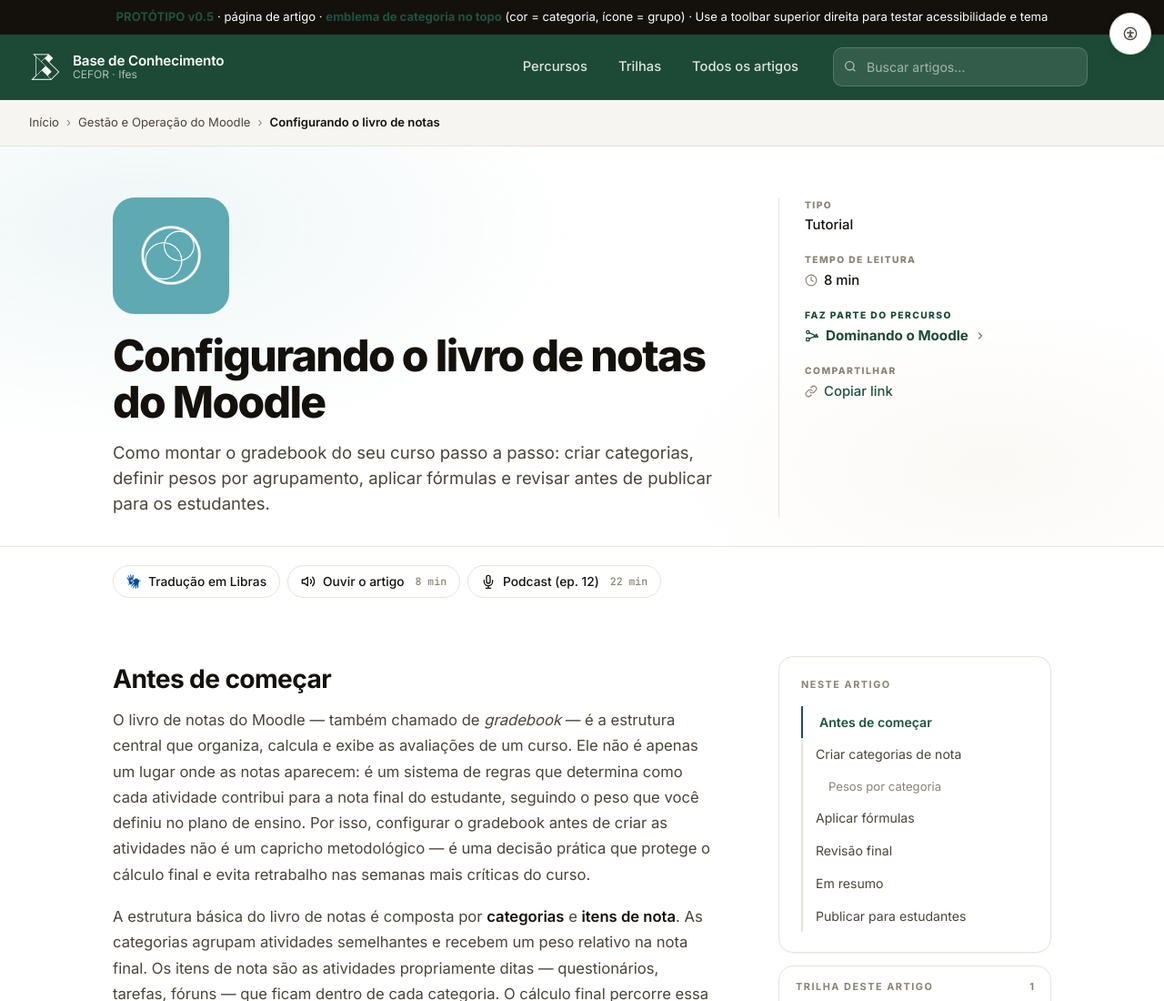
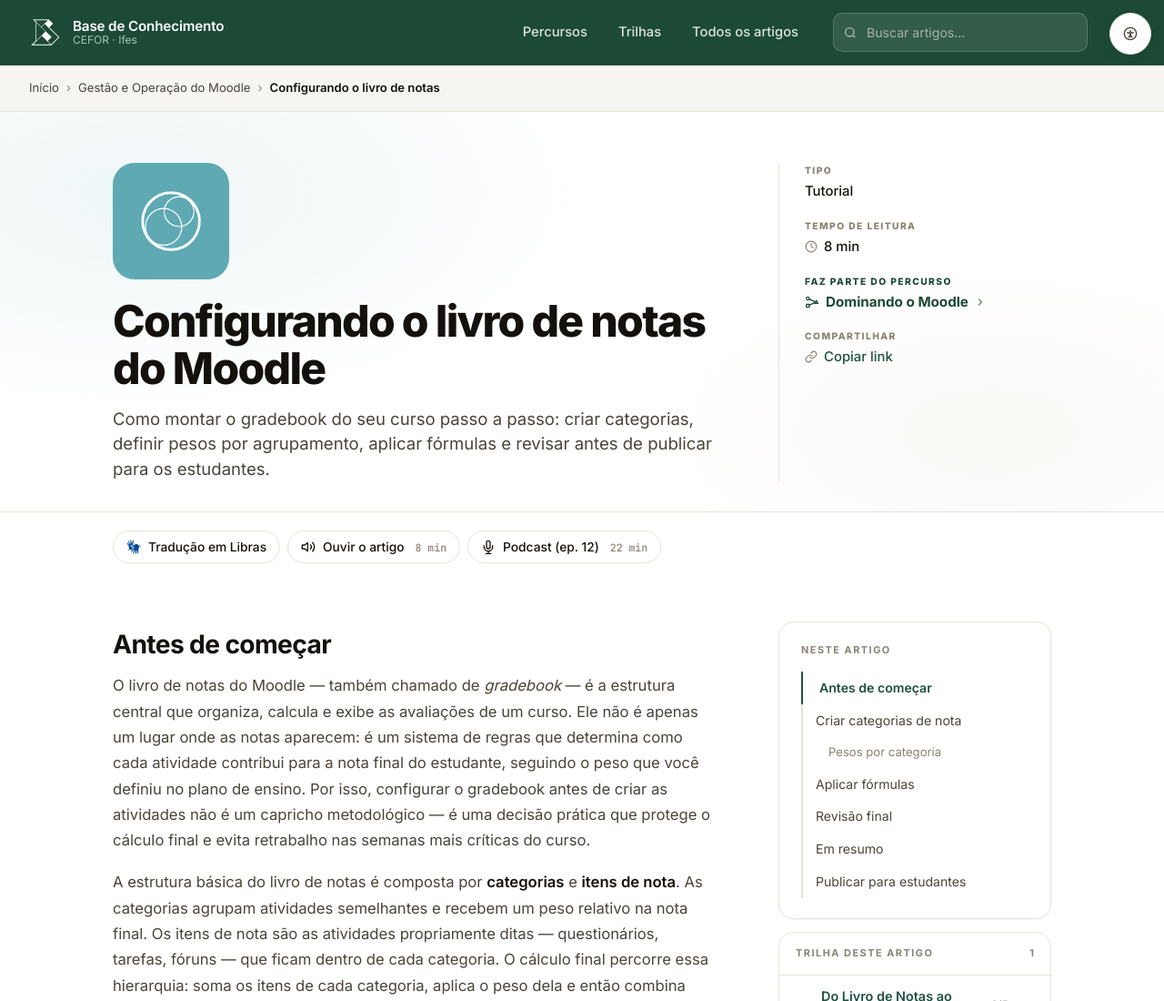
Before and after one commit to vertumno/cefor-base-conhecimento, a plain HTML site: page stages/02-design-system/drafts/prototipos-paginas/base-artigo.html in a window 1280 px wide. Shown: the top 1100 px of the page at 91% size. Drawn offline with Linux system fonts and the light colour scheme.

Commit message:
style(design-system): remove banner de prototipo do topo do artigo

```diff
--- a/stages/02-design-system/drafts/prototipos-paginas/base-artigo.html
+++ b/stages/02-design-system/drafts/prototipos-paginas/base-artigo.html
@@ -1279,10 +1279,6 @@
 
 <a href="#conteudo" class="skip-link">Pular para o conteúdo principal</a>
 
-<div class="proto-banner">
-  <strong>PROTÓTIPO v0.5</strong> · página de artigo · <strong>emblema de categoria no topo</strong> (cor = categoria, ícone = grupo) ·
-  Use a toolbar superior direita para testar acessibilidade e tema
-</div>
 
 <div class="progress-rail" aria-hidden="true">
   <div class="progress-fill" id="progressFill"></div>
```
